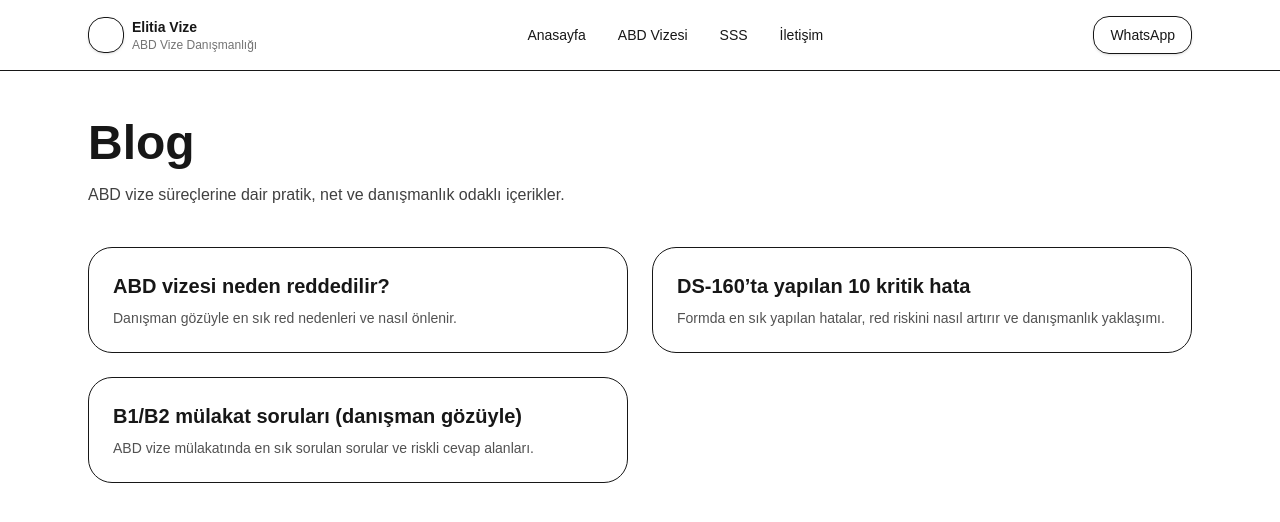
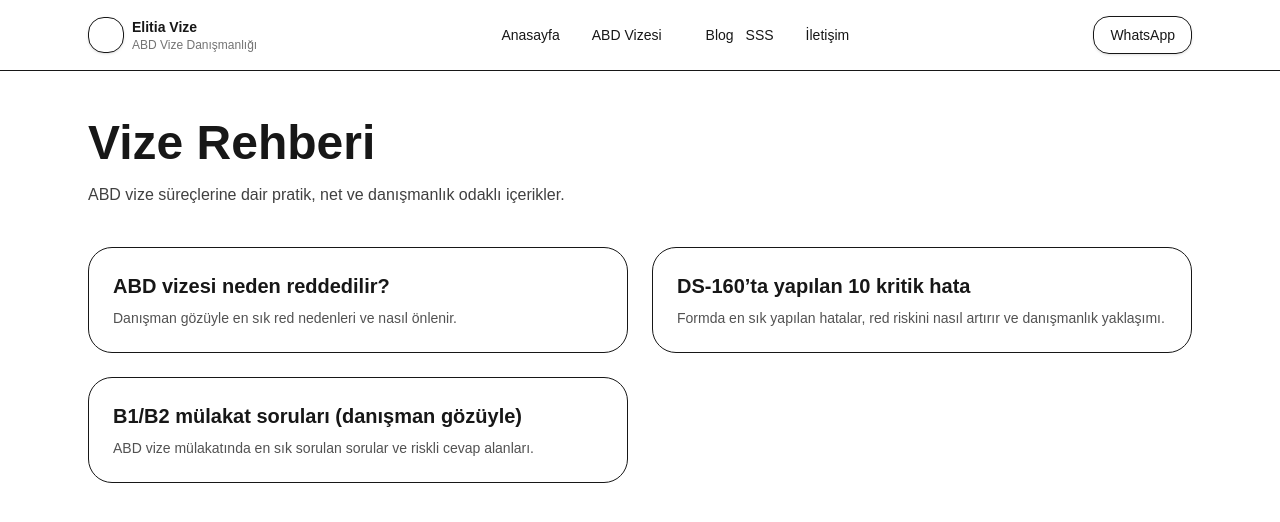
Before and after one commit to fidans/elitiavize-web, a Next.js app: page /blog in a window 1280 px wide. Shown: the top 522 px of the page. Built offline with nearby package versions, Linux system fonts and the light colour scheme.

Commit message:
ui: rename blog to vize rehberi and fix gsc inspection urls

```diff
--- a/app/blog/page.tsx
+++ b/app/blog/page.tsx
@@ -2,7 +2,7 @@ import Link from "next/link";
 import type { Metadata } from "next";
 
 export const metadata: Metadata = {
-  title: "Blog | ABD Vize Danışmanlığı | Elitia Vize",
+  title: "Vize Rehberi | ABD Vize Danışmanlığı | Elitia Vize",
   description:
     "ABD vize başvuruları, DS-160, B1/B2 ve mülakat süreçleri hakkında danışman gözüyle hazırlanan rehberler.",
   alternates: { canonical: "/blog" },
@@ -31,7 +31,7 @@ const posts = [
 export default function BlogPage() {
   return (
     <main className="mx-auto max-w-6xl px-6 py-12">
-      <h1 className="text-3xl font-semibold sm:text-5xl">Blog</h1>
+      <h1 className="text-3xl font-semibold sm:text-5xl">Vize Rehberi</h1>
       <p className="mt-4 max-w-3xl text-neutral-700">
         ABD vize süreçlerine dair pratik, net ve danışmanlık odaklı içerikler.
       </p>
--- a/app/components/SiteHeader.tsx
+++ b/app/components/SiteHeader.tsx
@@ -85,6 +85,12 @@ export default function SiteHeader() {
               active("/sikca-sorulan-sorular") && "bg-neutral-50 font-medium"
             )}
           >
+          <Link
+            href="/blog"
+            className="rounded-xl px-3 py-2 text-sm hover:bg-neutral-50"
+          >
+            Blog
+          </Link>
             SSS
           </Link>
           <Link
```
